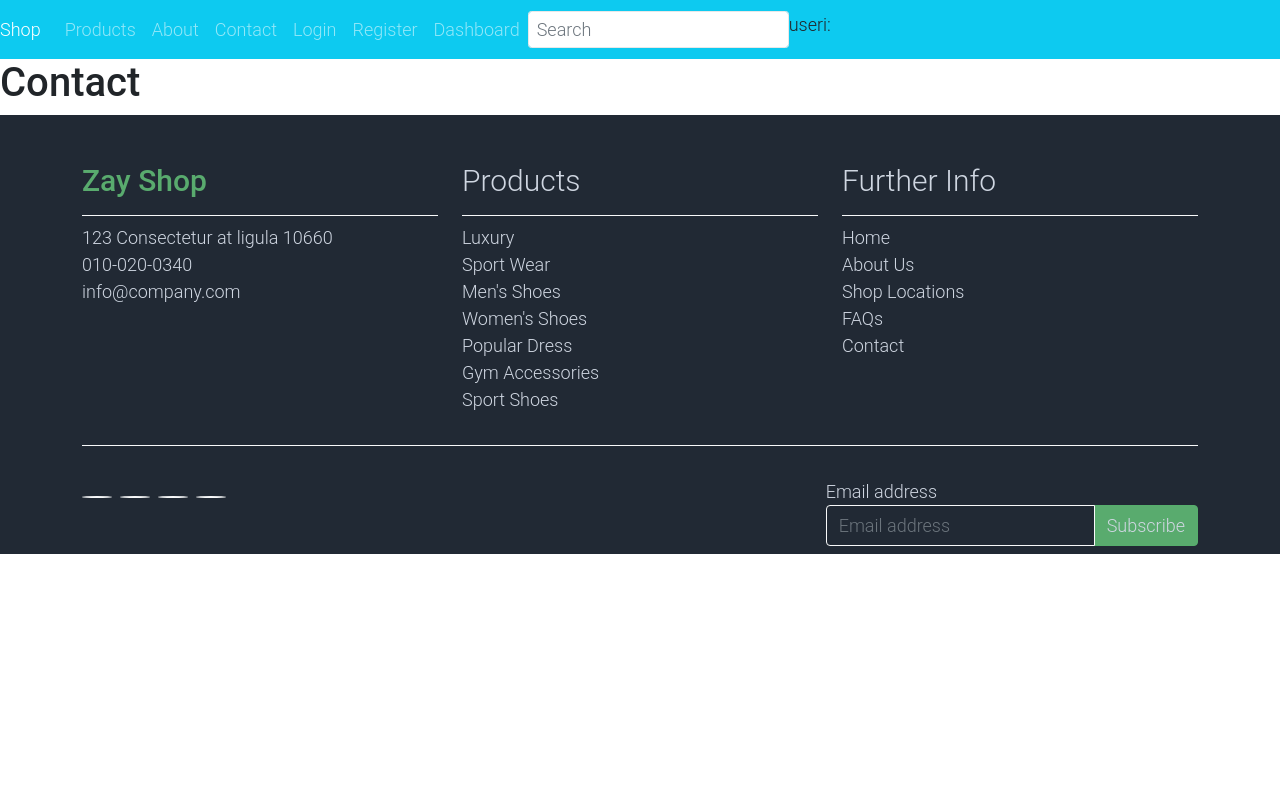
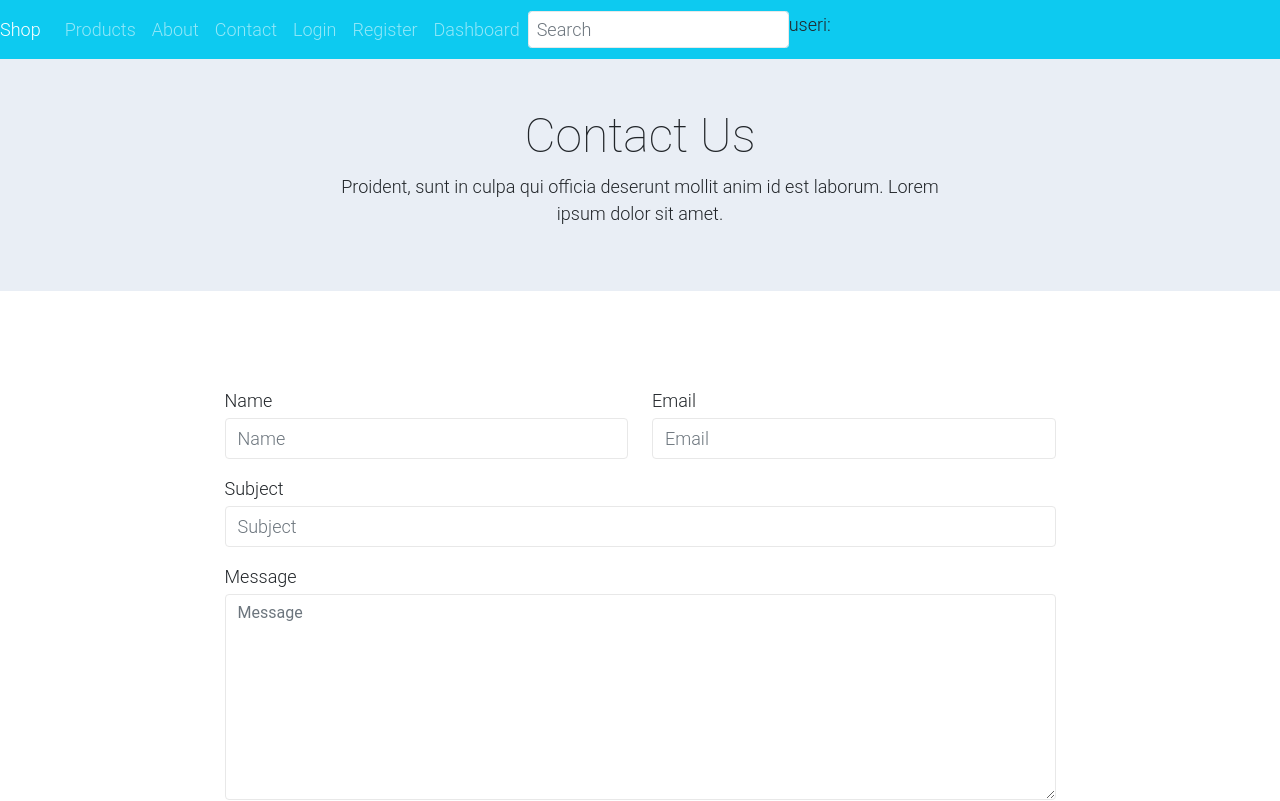
Before and after one commit to leonsh10/clothing, a Vue app: page /contact in a window 1280 px wide. Shown: the top 801 px of the page. Built offline with nearby package versions, Linux system fonts and the light colour scheme; no server answers; the HTML template or start-up script is replaced by a standard one.

Commit message:
Contact - page

```diff
--- a/src/views/About.vue
+++ b/src/views/About.vue
@@ -1,7 +1,7 @@
 <template>
   <div class="about">
     <Header />
-    <h1>This is an about page</h1>
+
     <div class="modal fade bg-white" id="templatemo_search" tabindex="-1" role="dialog" aria-labelledby="exampleModalLabel" aria-hidden="true">
         <div class="modal-dialog modal-lg" role="document">
             <div class="w-100 pt-1 mb-5 text-right">
--- a/src/views/Contact.vue
+++ b/src/views/Contact.vue
@@ -1,7 +1,47 @@
 <template>
   <div>
     <Header />
-    <h1>Contact</h1>
+
+    <div class="container-fluid bg-light py-5">
+        <div class="col-md-6 m-auto text-center">
+            <h1 class="h1">Contact Us</h1>
+            <p>
+                Proident, sunt in culpa qui officia deserunt mollit anim id est laborum.
+                Lorem ipsum dolor sit amet.
+            </p>
+        </div>
+    </div>
+<div class="container py-5">
+        <div class="row py-5">
+            <form class="col-md-9 m-auto" method="post" role="form">
+                <div class="row">
+                    <div class="form-group col-md-6 mb-3">
+                        <label for="inputname">Name</label>
+                        <input type="text" class="form-control mt-1" id="name" name="name" placeholder="Name">
+                    </div>
+                    <div class="form-group col-md-6 mb-3">
+                        <label for="inputemail">Email</label>
+                        <input type="email" class="form-control mt-1" id="email" name="email" placeholder="Email">
+                    </div>
+                </div>
+                <div class="mb-3">
+                    <label for="inputsubject">Subject</label>
+                    <input type="text" class="form-control mt-1" id="subject" name="subject" placeholder="Subject">
+                </div>
+                <div class="mb-3">
+                    <label for="inputmessage">Message</label>
+                    <textarea class="form-control mt-1" id="message" name="message" placeholder="Message" rows="8"></textarea>
+                </div>
+                <div class="row">
+                    <div class="col text-end mt-2">
+                        <button type="submit" class="btn btn-success btn-lg px-3">Let’s Talk</button>
+                    </div>
+                </div>
+            </form>
+        </div>
+    </div>
+
+
     <Footer />
   </div>
 </template>
```
